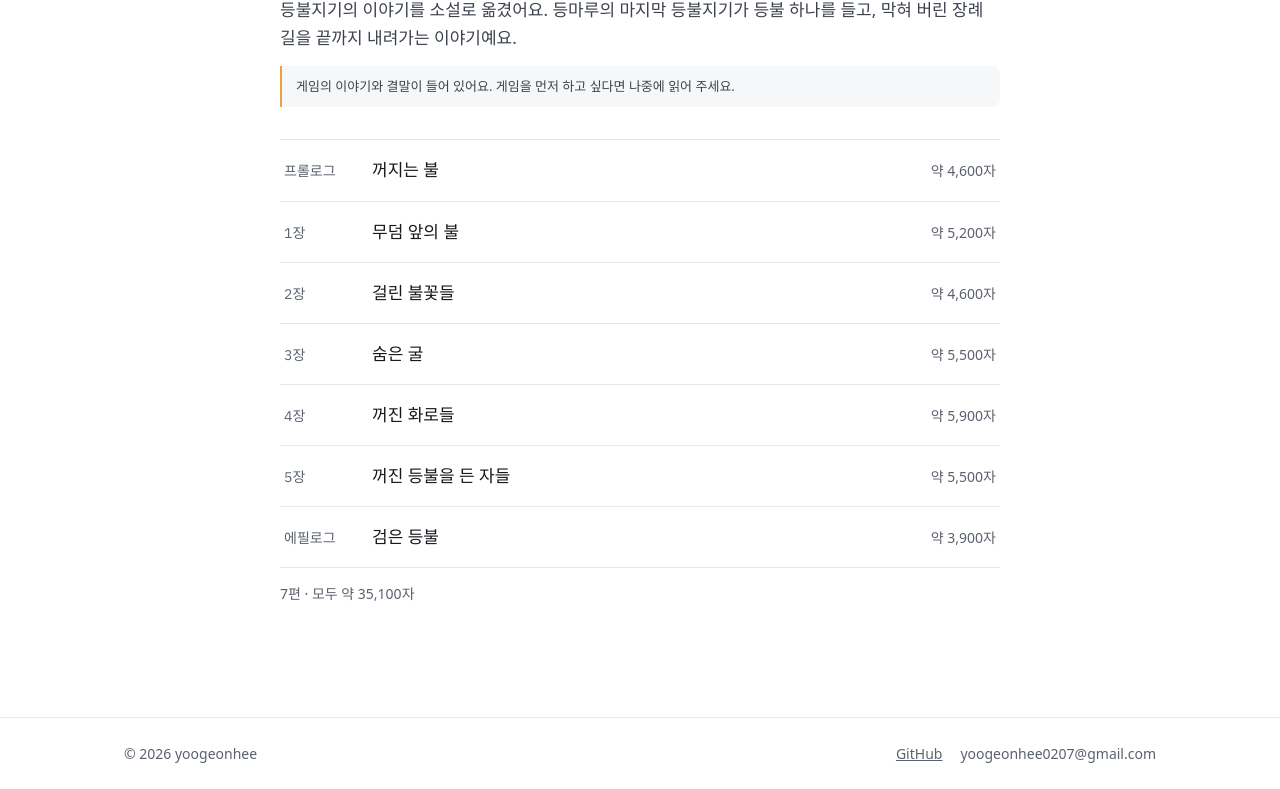
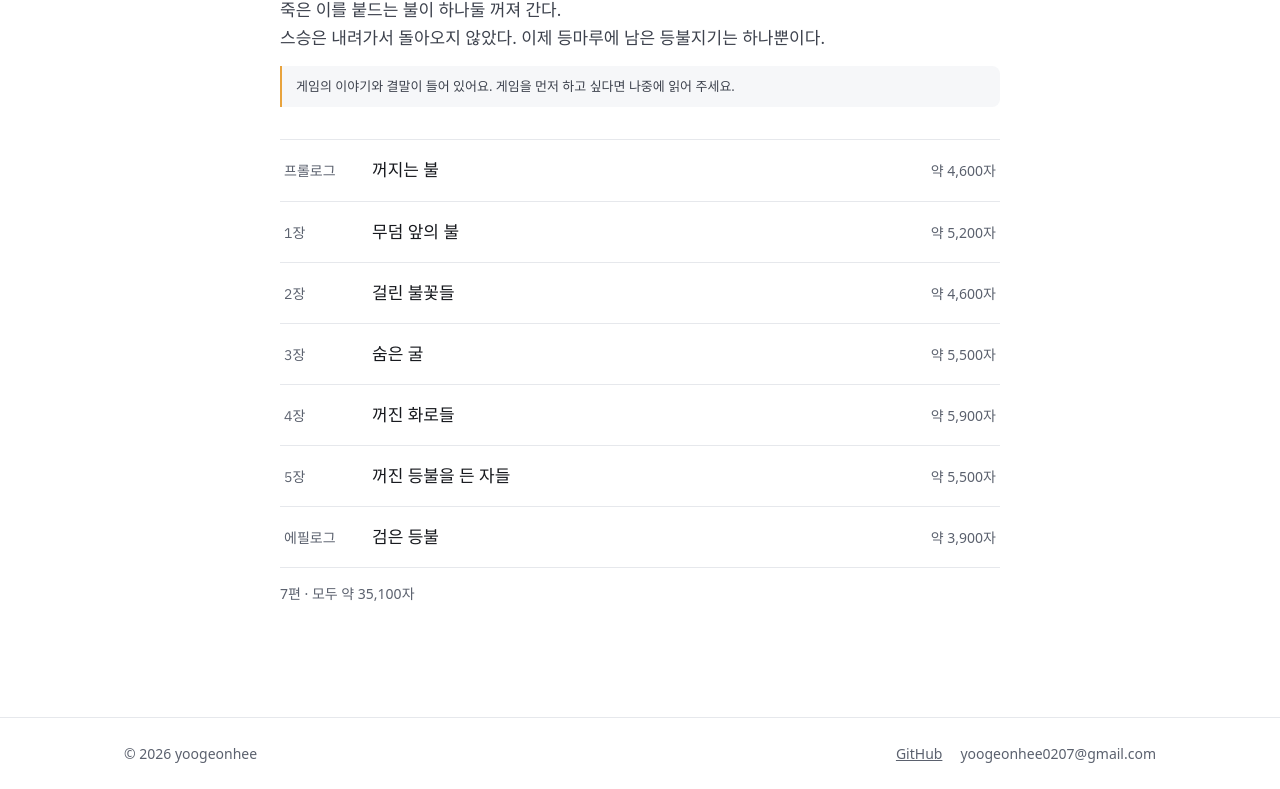
Before and after one commit to yoogeonhee0207/yoogeonhee0207.github.io, an Astro site: page /games/lanternkeeper/story in a window 1280 px wide. Shown: the part 266-1055 px from the top of the page. Built offline with nearby package versions, Linux system fonts and the light colour scheme; Astro itself is replaced by a stand-in of ours; a web font is replaced by a local one.

Commit message:
content: 소설 목차 소개 문장 바꿈
Co-Authored-By: Claude Opus 5.5 <noreply@anthropic.com>

```diff
--- a/src/pages/games/lanternkeeper/story/index.astro
+++ b/src/pages/games/lanternkeeper/story/index.astro
@@ -7,12 +7,12 @@ const chapters = storyFor('lanternkeeper');
 const total = chapters.reduce((n, c) => n + c.chars, 0);
 const approx = (n) => `약 ${(Math.round(n / 100) * 100).toLocaleString('ko-KR')}자`;
 ---
-<Base title="긴밤길 — 등불지기 소설" description="등불지기의 이야기를 옮긴 연작 소설. 마지막 등불지기가 등불 하나를 들고 장례 길을 내려가요.">
+<Base title="긴밤길 — 등불지기 소설" description="죽은 이를 붙드는 불이 하나둘 꺼져 간다. 스승은 내려가서 돌아오지 않았다. 이제 등마루에 남은 등불지기는 하나뿐이다. — 등불지기 연작 소설">
   <article class="story">
     <p class="crumb small"><a href="/games/lanternkeeper/">← 등불지기</a></p>
     <p class="kicker mono small">등불지기 소설</p>
     <h1>긴밤길</h1>
-    <p class="lead">등불지기의 이야기를 소설로 옮겼어요. 등마루의 마지막 등불지기가 등불 하나를 들고, 막혀 버린 장례 길을 끝까지 내려가는 이야기예요.</p>
+    <p class="lead">죽은 이를 붙드는 불이 하나둘 꺼져 간다.<br />스승은 내려가서 돌아오지 않았다. 이제 등마루에 남은 등불지기는 하나뿐이다.</p>
     <p class="note small">게임의 이야기와 결말이 들어 있어요. 게임을 먼저 하고 싶다면 나중에 읽어 주세요.</p>
 
     <ol class="toc">
```
